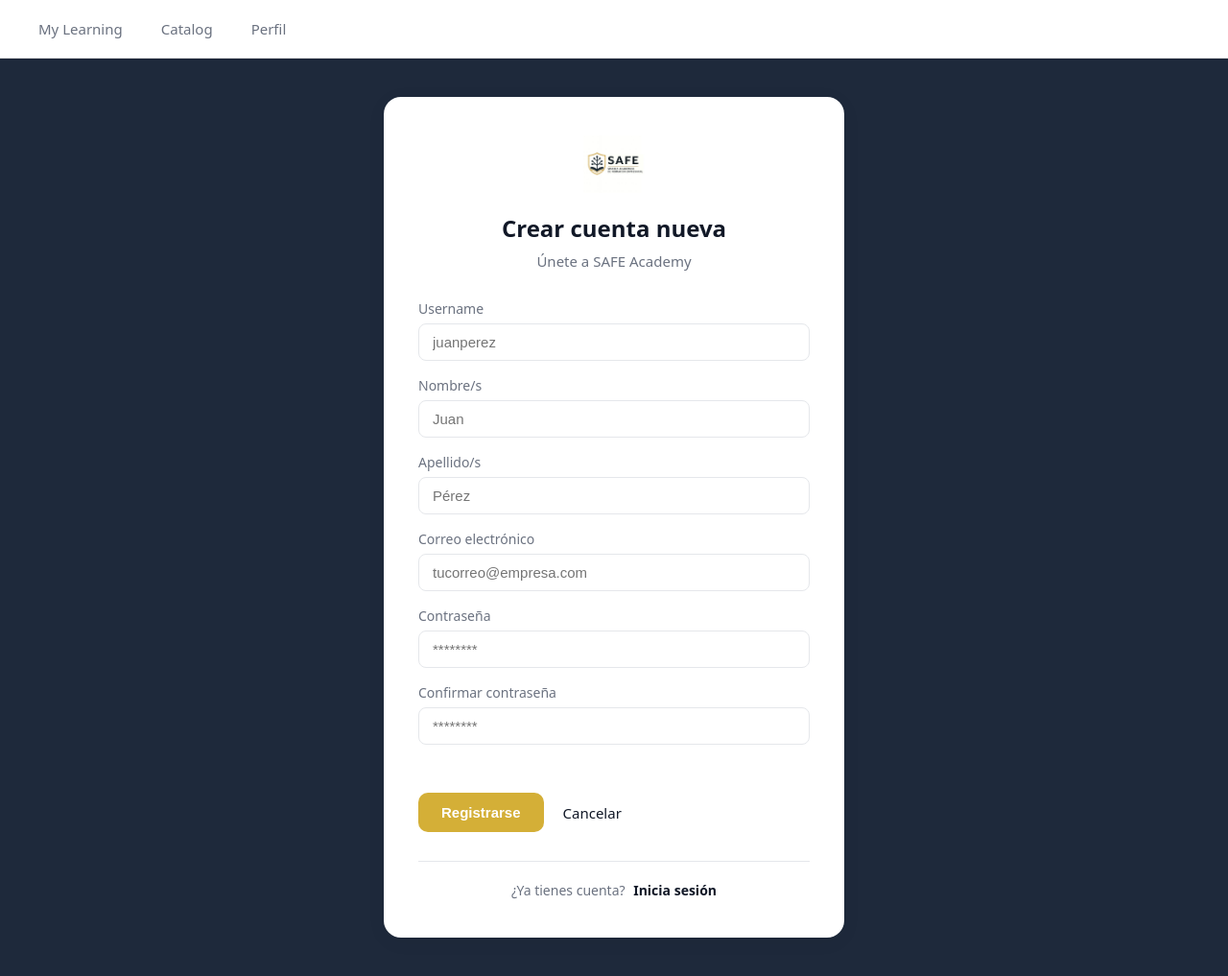
After one commit to TommyBermu/error404, a Django app: page /signup/ in a window 1280 px wide. The commit adds this page. Shown: the whole page at 96% size. Run offline with Django 5.2, Linux system fonts and the light colour scheme.

Commit message:
HTML SignUp
Se crearon los archivos de front-end para el sign un y sus respectivos metodos para moverse entre estas 2 vistas

```diff
--- /dev/null
+++ b/Proyecto/SAFE/accounts/static/accounts/css/sign_up.css
@@ -0,0 +1,148 @@
+:root {
+  --bg: #1e293b;
+  --card: #ffffff;
+  --text: #374151;
+  --text-dark: #111827;
+  --muted: #6b7280;
+  --line: #e5e7eb;
+  --gold: #d4af37;
+  --gold-dark: #b8952f;
+  --danger: #ef4444;
+}
+
+* { box-sizing: border-box; }
+
+body {
+  margin: 0;
+  color: var(--text);
+  font-family: system-ui, -apple-system, sans-serif;
+  background: var(--bg);
+}
+
+.shell {
+  min-height: 100vh;
+  display: grid;
+  place-items: center;
+  padding: 40px 20px; /* Un poco más de padding arriba y abajo */
+}
+
+.card {
+  width: 100%;
+  max-width: 480px; /* Un poco más ancho que el login por la cantidad de info */
+  background: var(--card);
+  border-radius: 18px;
+  padding: 40px 36px;
+  box-shadow: 0 4px 20px rgba(0, 0, 0, 0.05);
+}
+
+/* Header específico del Signup */
+.top-header {
+  text-align: center;
+  margin-bottom: 30px;
+}
+
+.logo-small {
+  height: 60px; /* Logo un poco más pequeño para dar espacio al título */
+  width: auto;
+  margin-bottom: 15px;
+}
+
+.main-title {
+  margin: 0;
+  font-size: 24px;
+  font-weight: 700;
+  color: var(--text-dark);
+}
+
+.subtitle {
+  margin: 8px 0 0;
+  color: var(--muted);
+  font-size: 15px;
+}
+
+/* Inputs y Labels */
+.mt { margin-top: 16px; }
+
+.label {
+  display: block;
+  font-size: 14px;
+  color: var(--muted);
+  margin-bottom: 6px;
+}
+
+.input {
+  width: 100%;
+  padding: 10px 14px;
+  border: 1px solid var(--line);
+  border-radius: 8px; /* Bordes un poco menos redondeados para verse más serio */
+  outline: none;
+  font-size: 15px;
+  transition: border-color 0.2s;
+}
+
+.input:focus {
+  border-color: var(--gold);
+  box-shadow: 0 0 0 3px rgba(212, 175, 55, 0.15);
+}
+
+/* Errores */
+.error-container {
+  min-height: 20px;
+  margin-top: 10px;
+}
+.error-text {
+  color: var(--danger);
+  font-size: 13px;
+}
+
+/* Botones y Acciones */
+.actions-row {
+  display: flex;
+  align-items: center;
+  gap: 20px;
+  margin-top: 20px;
+}
+
+.btn {
+  border: 0;
+  border-radius: 10px;
+  padding: 12px 24px;
+  cursor: pointer;
+  font-weight: 600;
+  font-size: 15px;
+}
+
+.btn-gold {
+  background: var(--gold);
+  color: #fff;
+  flex: 0 0 auto; /* El botón ocupa su espacio necesario */
+}
+
+.btn-gold:hover { background: var(--gold-dark); }
+
+.btn-cancel {
+  text-decoration: none;
+  color: var(--text-dark);
+  font-size: 15px;
+  font-weight: 500;
+}
+.btn-cancel:hover { text-decoration: underline; }
+
+/* Footer */
+.footer-link {
+  margin-top: 30px;
+  text-align: center;
+  font-size: 14px;
+  border-top: 1px solid var(--line);
+  padding-top: 20px;
+  color: var(--muted);
+}
+
+.link-bold {
+  color: var(--text-dark);
+  text-decoration: none;
+  font-weight: 700;
+  margin-left: 5px;
+}
+
+.link-bold:hover { text-decoration: underline; }
--- a/Proyecto/SAFE/accounts/templates/accounts/login.html
+++ b/Proyecto/SAFE/accounts/templates/accounts/login.html
@@ -40,7 +40,7 @@
         </div>
 
         <div class="auth-links">
-            <a href="#" class="link-bold">Crear cuenta nueva</a>
+            <a href="{% url 'to_signup' %}" class="link-bold">Crear cuenta nueva</a>
         </div>
 
       </form>
--- /dev/null
+++ b/Proyecto/SAFE/accounts/templates/accounts/sign_up.html
@@ -0,0 +1,74 @@
+{% extends 'base.html' %}
+{% load static %}
+
+{% block title %}
+  Crear cuenta — SAFE
+{% endblock %}
+
+{% block extra_css %}
+  <link rel="stylesheet" href="{% static 'accounts/css/sign_up.css' %}">
+{% endblock %}
+
+{% block content %}
+  <div class="shell">
+    <div class="card sign_up-card">
+
+      <header class="top-header">
+        <img class="logo-small" src="{% static 'img/safe_logo.jpeg' %}" alt="SAFE" />
+        <h1 class="main-title">Crear cuenta nueva</h1>
+        <p class="subtitle">Únete a SAFE Academy</p>
+      </header>
+
+      <form method="post" action="">
+        {% csrf_token %}
+
+        <div class="field-group">
+            <label for="username" class="label">Username</label>
+            <input id="username" name="username" placeholder="juanperez" required type="text" class="input" />
+        </div>
+
+        <div class="field-group mt">
+            <label for="first_name" class="label">Nombre/s</label>
+            <input id="first_name" name="first_name" placeholder="Juan" required type="text" class="input" />
+        </div>
+
+        <div class="field-group mt">
+            <label for="last_name" class="label">Apellido/s</label>
+            <input id="last_name" name="last_name" placeholder="Pérez" required type="text" class="input" />
+        </div>
+
+        <div class="field-group mt">
+            <label for="email" class="label">Correo electrónico</label>
+            <input id="email" name="email" placeholder="tucorreo@empresa.com" required type="email" class="input" />
+        </div>
+
+        <div class="field-group mt">
+            <label for="password" class="label">Contraseña</label>
+            <input id="password" name="password" placeholder="********" required type="password" class="input" />
+        </div>
+
+        <div class="field-group mt">
+            <label for="confirm_password" class="label">Confirmar contraseña</label>
+            <input id="confirm_password" name="confirm_password" placeholder="********" required type="password" class="input" />
+        </div>
+
+        <div class="error-container">
+            {% if error_signup %}
+                <span class="error-text">{{ error_signup }}</span>
+            {% endif %}
+        </div>
+
+        <div class="actions-row">
+          <button type="submit" class="btn btn-gold">Registrarse</button>
+          <a href="{% url 'log' %}" class="btn-cancel">Cancelar</a>
+        </div>
+
+        <div class="footer-link">
+            <span>¿Ya tienes cuenta?</span>
+            <a href="{% url 'login' %}" class="link-bold">Inicia sesión</a>
+        </div>
+
+      </form>
+    </div>
+  </div>
+{% endblock %}
--- a/Proyecto/SAFE/accounts/urls.py
+++ b/Proyecto/SAFE/accounts/urls.py
@@ -6,4 +6,5 @@ urlpatterns = [
     path("login/", views.login, name="login"),
     path("profile/", views.profile, name="profile"),
     path("users/log", views.log, name="log"),
+    path("signup/", views.to_signup, name="to_signup"),
 ]
--- a/Proyecto/SAFE/accounts/views.py
+++ b/Proyecto/SAFE/accounts/views.py
@@ -7,12 +7,8 @@ from .models import AppUser
 from .password_validator import is_valid_password
 
 def login(request):
-    usuarios = (
-        AppUser.objects
-        .order_by("id")
-        .values("id", "username", "email", "password")
-    )
-    return render(request, "accounts/login.html", {"usuarios": list(usuarios)})
+
+    return render(request, "accounts/login.html")
     # try:
     #     AppUser.objects.get(email = request.POST.get("email"))
     # except AppUser.DoesNotExist:
@@ -65,8 +61,14 @@ def unique_email(email):
         return False
 
 
+def to_signup(request):
+    return render(request, "accounts/sign_up.html")
 
- @require_POST
+def to_login(request):
+    return render(request, "accounts/login.html")
+
+
+@require_POST
 def user_add(request):
     username = request.POST.get("username", "").strip()
     email = request.POST.get("email", "").strip()
@@ -103,8 +105,3 @@ def user_add(request):
         user.set_password(password)
         user.save()
     return redirect("login")
-
-def user_del(request, pk):
-    with transaction.atomic():
-        AppUser.objects.filter(pk=pk).delete()
-    return redirect("login")
```
